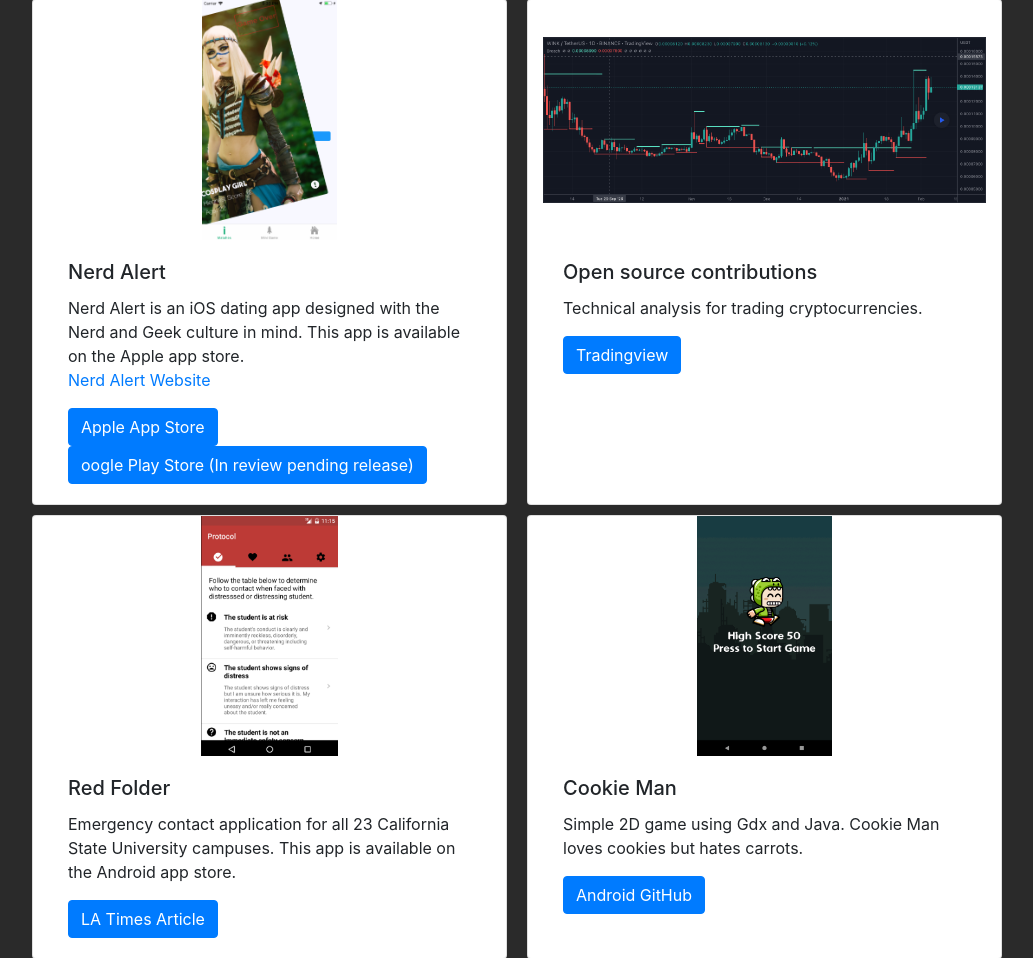
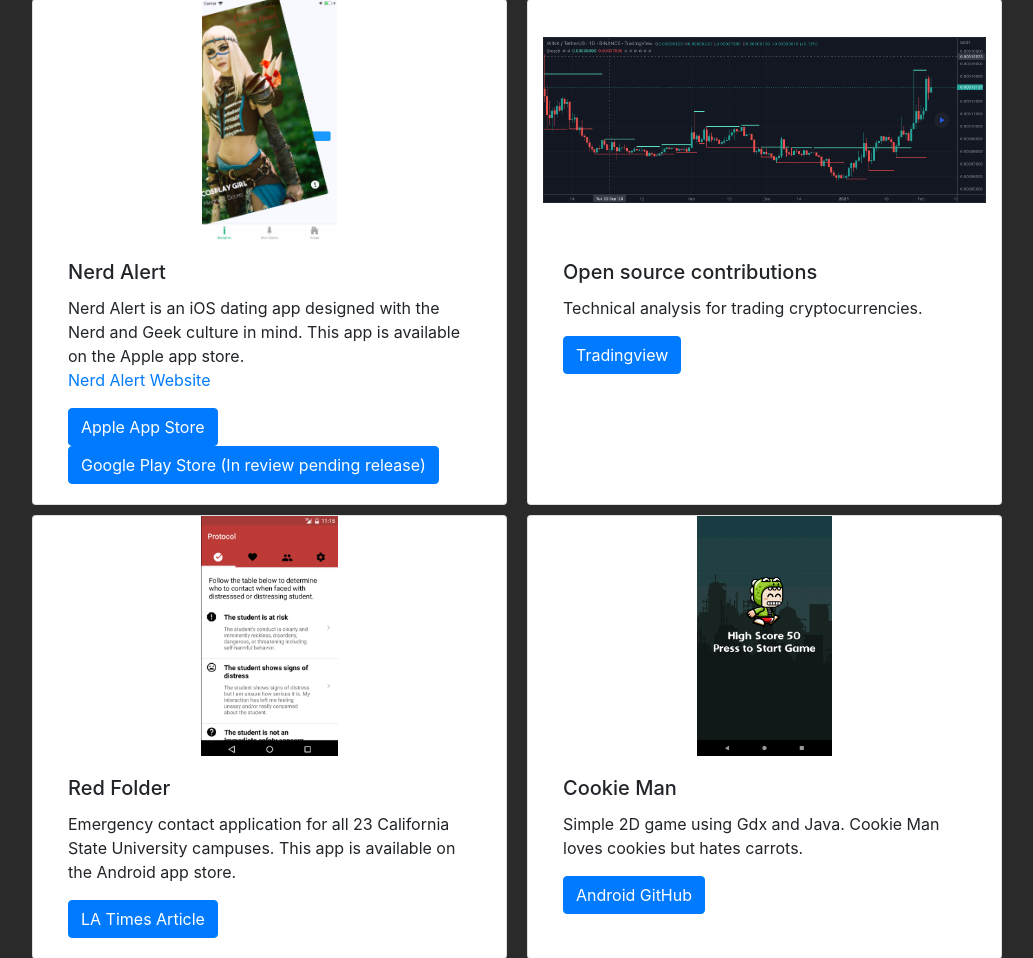
Before and after one commit to arolson/New-Portfolio-Site, a Django app: page /portfolio_app/projects/ in a window 1280 px wide. Shown: the part 597-1555 px from the top of the page, without its empty margins (48-1081 px from the left). Run offline with Django 3.2, Linux system fonts and the light colour scheme; some libraries are stand-ins or nearby versions.

Commit message:
fix typo

```diff
--- a/templates/portfolio_app/projects.html
+++ b/templates/portfolio_app/projects.html
@@ -38,7 +38,7 @@
                   <a href="https://arolson56.wixsite.com/nerdalert/eula">Nerd Alert Website</a>
                 </p>
                 <a href="https://apps.apple.com/us/app/nerd-alert/id1439000941?ls=1" class="btn btn-primary">Apple App Store</a>
-                <a href="#" class="btn btn-primary">oogle Play Store (In review pending release)</a>
+                <a href="#" class="btn btn-primary">Google Play Store (In review pending release)</a>
               </div>
             </div>
 
```
